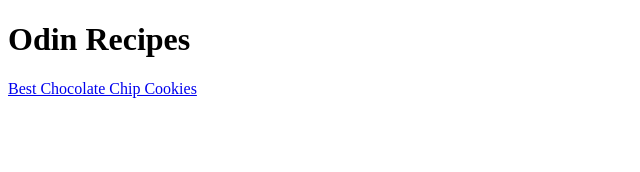
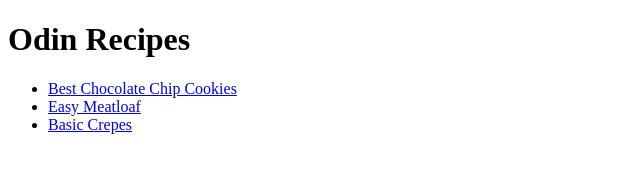
Before and after one commit to logannzl/odin-recipes, a plain HTML site: page index.html in a window 1280 px wide. Shown: the whole page, without its empty margins (0-640 px from the left). Drawn offline with Linux system fonts and the light colour scheme.

Commit message:
Complete the site

```diff
--- a/index.html
+++ b/index.html
@@ -6,6 +6,10 @@
     </head>
     <body>
         <h1>Odin Recipes</h1>
-        <a href="./recipes/cookies.html">Best Chocolate Chip Cookies</a>
+        <ul>
+            <li><a href="./recipes/cookies.html">Best Chocolate Chip Cookies</a></li>
+            <li><a href="./recipes/meatloaf.html"> Easy Meatloaf</a></li>
+            <li><a href="./recipes/crepes.html">Basic Crepes</a></li>
+        </ul>
     </body>
 </html>
```
Also changed, not shown: recipes/cookies.html (+1 -1 lines), recipes/crepes.html (+1 -1 lines), recipes/meatloaf.html (+1 -1 lines), 3 other files.
